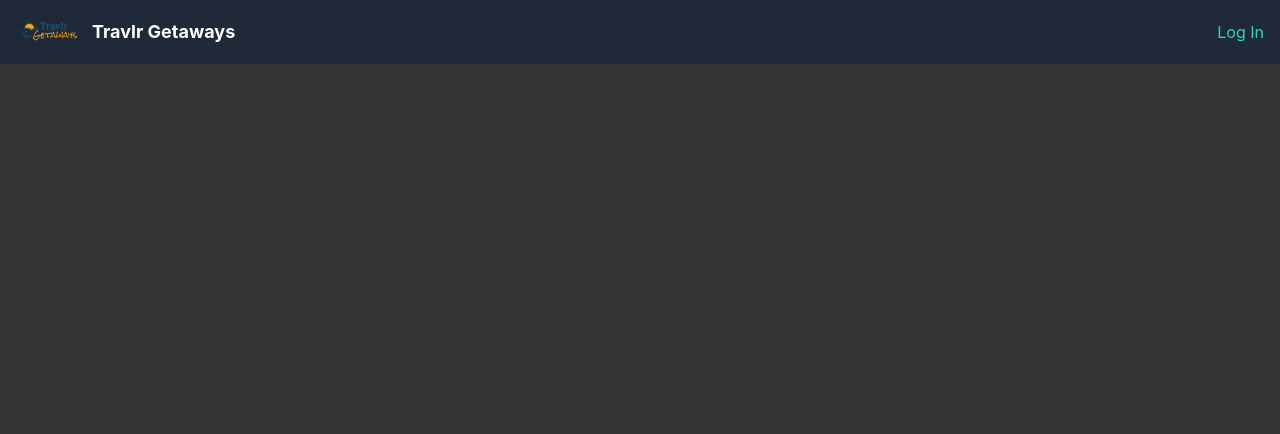
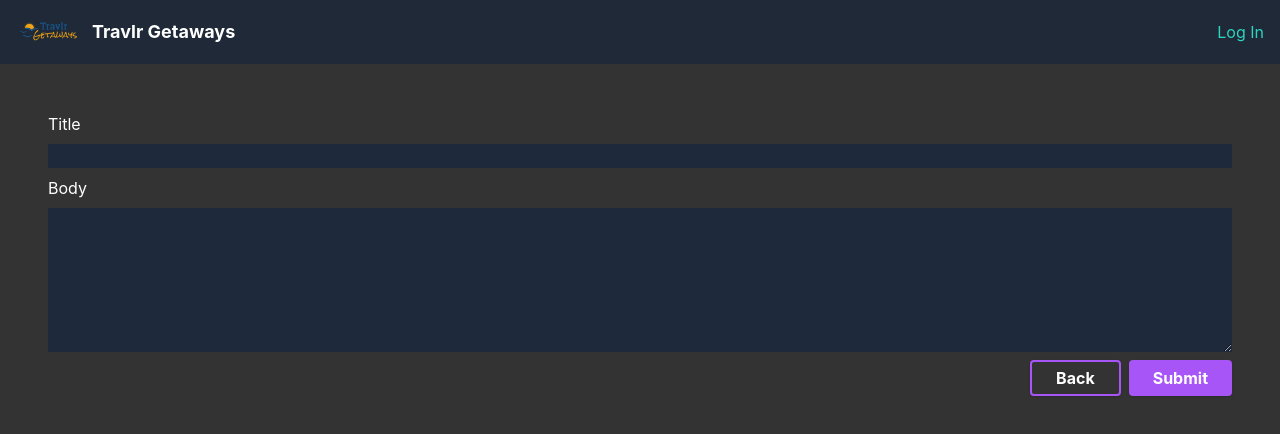
Before and after one commit to chibielora/snhu-capstone, a React (Create React App) app in the folder admin-panel/: page /blog/new in a window 1280 px wide. Shown: the top 434 px of the page. Built offline with nearby package versions, Linux system fonts and the light colour scheme.

Commit message:
add blog post

```diff
--- a/admin-panel/src/App.js
+++ b/admin-panel/src/App.js
@@ -1,8 +1,9 @@
 import { BrowserRouter as Router, Route, Routes } from 'react-router-dom';
 import { useState } from 'react';
 import TripList from './components/TripList';
-import AddTrip from './pages/AddTrip';
-import EditTrip from './pages/EditTrip';
+import AddBlogPost from './pages/blog-posts/AddBlogPost';
+import AddTrip from './pages/trips/AddTrip';
+import EditTrip from './pages/trips/EditTrip';
 import Login from './account/Login';
 import Register from './account/Register';
 import './index.css';
@@ -27,12 +28,13 @@ const App = () => {
         <Routes>
           <Route path="/" element={<TripList />} />
           <Route path="/add" element={<AddTrip />} />
+          <Route path="/edit/:id" element={<EditTrip />} />
+          <Route path="/blog/new" element={<AddBlogPost />} />
           <Route
             path="/login"
             element={<Login setIsLoggedIn={setIsLoggedIn} setIsAdmin={setIsAdmin} />}
           />
           <Route path="/register" element={<Register />} />
-          <Route path="/edit/:id" element={<EditTrip />} />
         </Routes>
       </div>
     </Router>
--- /dev/null
+++ b/admin-panel/src/components/Button.js
@@ -0,0 +1,25 @@
+const variantClassNames = {
+    filled: "bg-purple-500 hover:bg-purple-400",
+    outlined: "border-2 border-purple-500 hover:border-purple-400"
+};
+
+export default function Button({ variant = "filled", className, ...props }) {
+
+
+    return (
+        <button
+            className={`
+                ${variantClassNames[variant]}
+                shadow
+                focus:shadow-outline
+                focus:outline-none
+                font-bold
+                py-1
+                px-6
+                rounded
+                ${className}
+            `}
+            {...props}
+        />
+    )
+}
--- /dev/null
+++ b/admin-panel/src/pages/blog-posts/AddBlogPost.js
@@ -0,0 +1,40 @@
+import axios from "axios";
+import { useNavigate } from "react-router-dom";
+import Button from "../../components/Button";
+
+export default function AddBlogPost() {
+    const navigate = useNavigate();
+
+    const handleSubmit = e => {
+        e.preventDefault();
+
+        const formData = new FormData(e.target);
+
+        // Make the post request
+        axios.post(`${process.env.REACT_APP_API_URL}/blog-posts`, formData)
+    };
+    return (
+        <div className="container mx-auto p-12">
+            <form onSubmit={handleSubmit}>
+                <div className="flex flex-col gap-2">
+                    <label className="block" htmlFor="title">
+                        Title
+                    </label>
+                    <input className="w-full bg-slate-800" type="text" id="title" name="title" />
+                    <label className="block" htmlFor="body">
+                        Body
+                    </label>
+                    <textarea id="body" name="body" className="w-full bg-slate-800" rows="6" />
+                    <div className="flex justify-end gap-2">
+                        <Button variant="outlined" type="button" onClick={() => navigate(-1)}>
+                            Back
+                        </Button>
+                        <Button type="submit">
+                            Submit
+                        </Button>
+                    </div>
+                </div>
+            </form>
+        </div>
+    );
+}
--- a/admin-panel/src/pages/AddTrip.js
+++ b/admin-panel/src/pages/trips/AddTrip.js
@@ -9,7 +9,7 @@ function AddTrip() {
   const [start, setStart] = useState('');
   const [resort, setResort] = useState('');
   const [perPerson, setPerPerson] = useState('');
-  const [imageURL, setImageURL] = useState(null);
+  const [image, setImage] = useState(null);
   const [description, setDescription] = useState('');
   const navigate = useNavigate();
 
@@ -22,7 +22,7 @@ function AddTrip() {
     formData.append('start', start);
     formData.append('resort', resort);
     formData.append('perPerson', perPerson);
-    formData.append('imageURL', imageURL);
+    formData.append('image', image);
     formData.append('description', description);
 
     // Logging the form data
@@ -45,7 +45,6 @@ function AddTrip() {
       console.error('Error during Axios request:', error);
     }
   };
-
 
   return (
     <div className="container mx-auto p-4">
@@ -168,7 +167,7 @@ function AddTrip() {
                 id="image"
                 name="image"
                 type="text"
-                onChange={(e) => setImageURL(e.target.value)}
+                onChange={(e) => setImage(e.target.value)}
               />
             </div>
           </div>
```
Also changed, not shown: admin-panel/src/pages/trips/EditTrip.js (renamed from admin-panel/src/pages/EditTrip.js).
